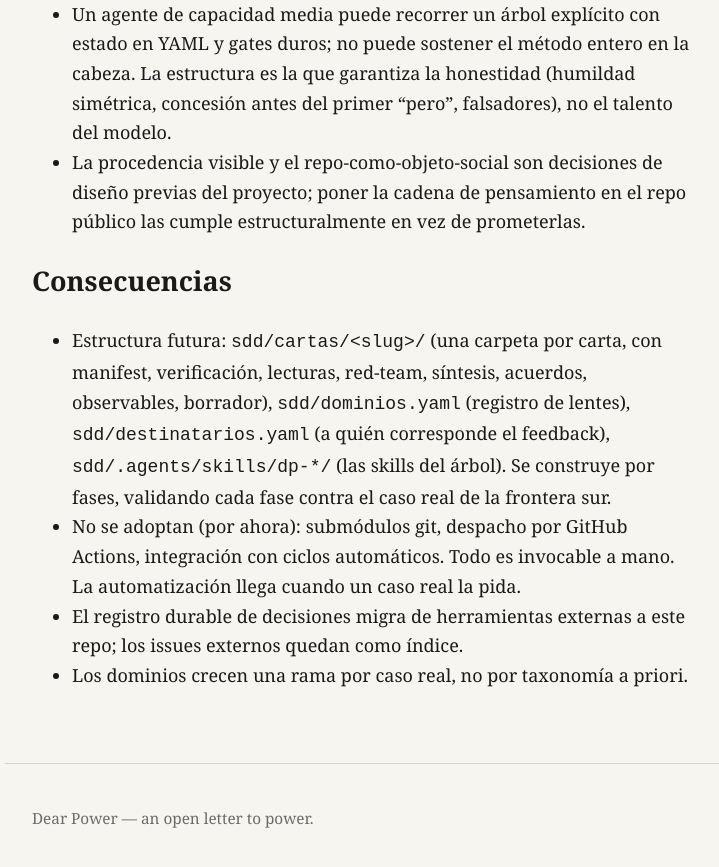
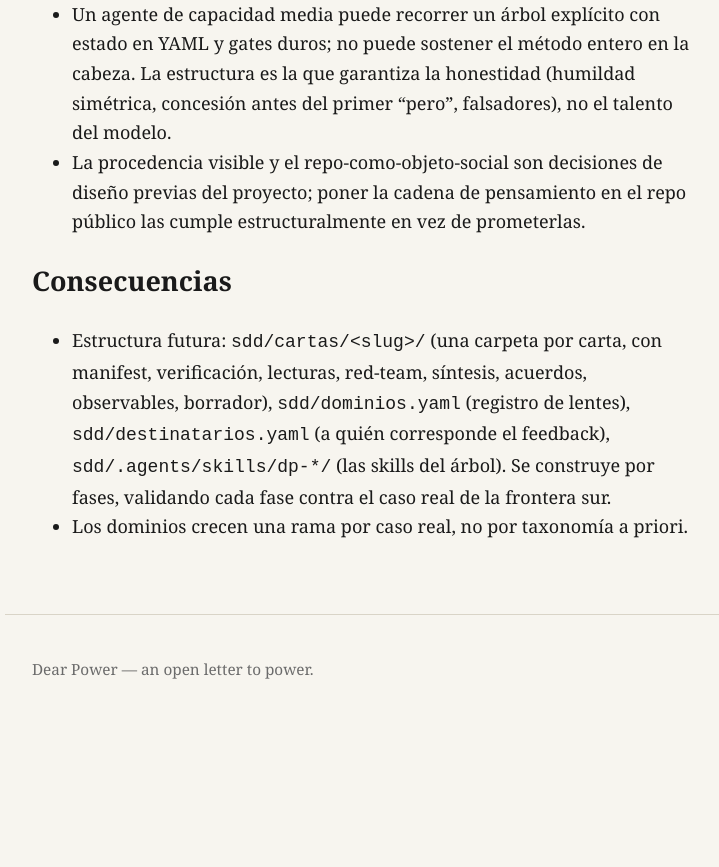
Before and after one commit to dear-power/dear-power.github.io, a Jekyll site: the page built from sdd/decisions/001-acta-fundacional.md, in a window 1280 px wide and 900 px high, scrolled down 3231 px. Shown: the top 867 px of the window, without its empty margins (275-994 px from the left). Built offline with Jekyll 4.4.1, drawn with Linux system fonts in a browser that asks for light colours; our own code applies the rules of GitHub Pages for plain Markdown files; after the commit the page ends 3983 px from its top, so only the background shows below that.

Commit message:
Update 001-acta-fundacional.md

```diff
--- a/sdd/decisions/001-acta-fundacional.md
+++ b/sdd/decisions/001-acta-fundacional.md
@@ -66,6 +66,4 @@ Lo acordado con el humano (los gates resueltos, las decisiones de forma, los lí
 ## Consecuencias
 
 - Estructura futura: `sdd/cartas/<slug>/` (una carpeta por carta, con manifest, verificación, lecturas, red-team, síntesis, acuerdos, observables, borrador), `sdd/dominios.yaml` (registro de lentes), `sdd/destinatarios.yaml` (a quién corresponde el feedback), `sdd/.agents/skills/dp-*/` (las skills del árbol). Se construye por fases, validando cada fase contra el caso real de la frontera sur.
-- No se adoptan (por ahora): submódulos git, despacho por GitHub Actions, integración con ciclos automáticos. Todo es invocable a mano. La automatización llega cuando un caso real la pida.
-- El registro durable de decisiones migra de herramientas externas a este repo; los issues externos quedan como índice.
 - Los dominios crecen una rama por caso real, no por taxonomía a priori.
```
